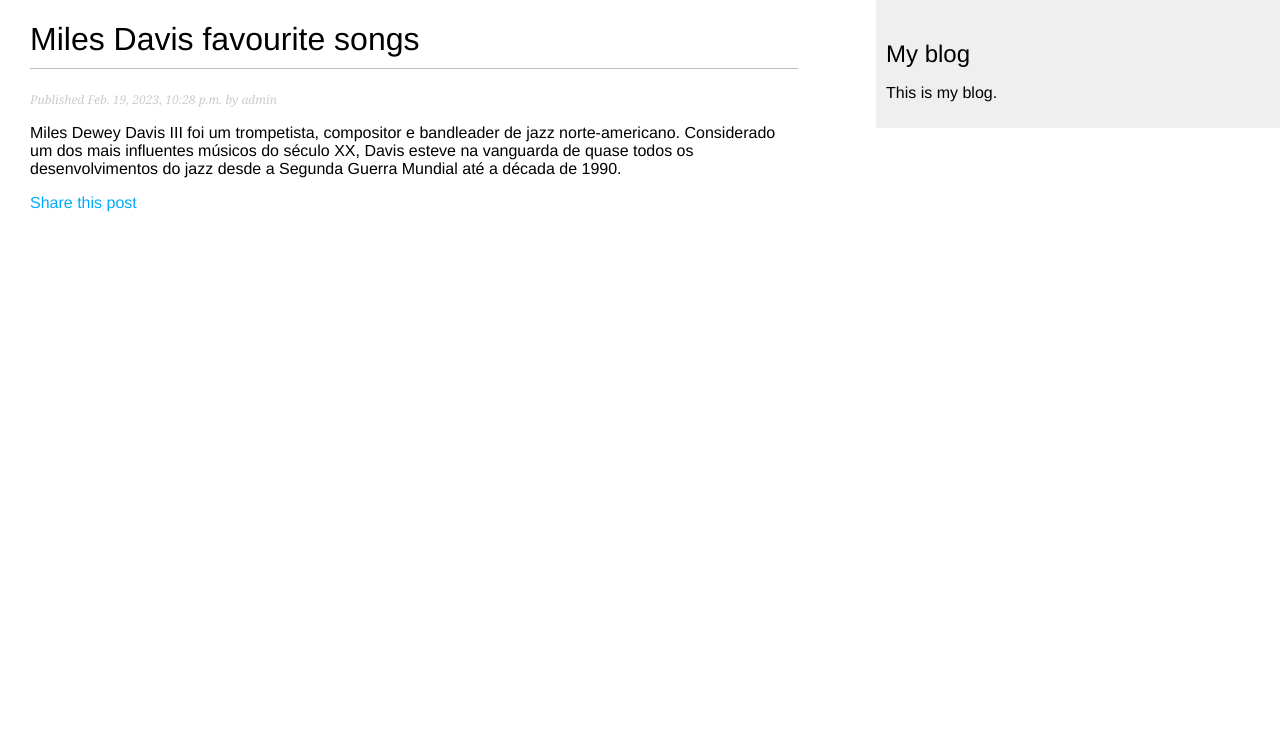
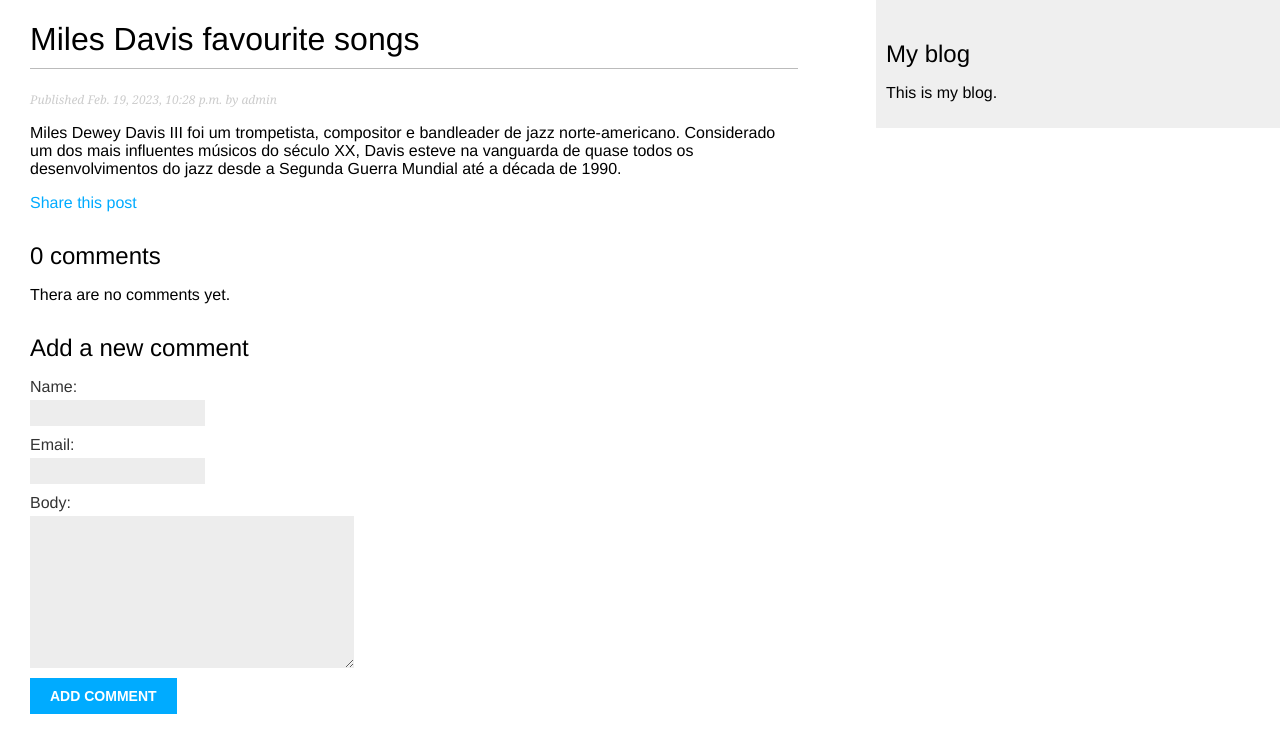
Before and after one commit to pceinstein/blog, a Django app: a page that uses blog/templates/blog/post/detail.html in a window 1280 px wide. Shown: the top 753 px of the page. Run offline with Django 4.2, Linux system fonts and the light colour scheme; data comes from the database, SQL or seed files in the repository; both versions use the stored data as it was after the commit.

Commit message:
Criando um Sistema de Comentários

```diff
--- a/blog/forms.py
+++ b/blog/forms.py
@@ -1,4 +1,5 @@
 from django import forms
+from .models import Comment
 
 
 class EmailPostForm(forms.Form):
@@ -8,3 +9,9 @@ class EmailPostForm(forms.Form):
     comments = forms.CharField(
         required=False,
         widget=forms.Textarea)
+
+
+class CommentForm(forms.ModelForm):
+    class Meta:
+        model = Comment
+        fields = ('name', 'email', 'body')
--- a/blog/models.py
+++ b/blog/models.py
@@ -53,3 +53,23 @@ class Post(models.Model):
                 self.publish.month,
                 self.publish.day,
                 self.slug])
+
+
+class Comment(models.Model):
+    post = models.ForeignKey(
+        Post,
+        on_delete=models.CASCADE,
+        related_name='comments'
+    )
+    name = models.CharField(max_length=80)
+    email = models.EmailField()
+    body = models.TextField()
+    created = models.DateTimeField(auto_now_add=True)
+    updated = models.DateTimeField(auto_now=True)
+    active = models.BooleanField(default=True)
+
+    class Meta:
+        ordering = ('created',)
+
+    def __str__(self):
+        return f"Comment by {self.name} on {self.post}"
--- a/blog/templates/blog/post/detail.html
+++ b/blog/templates/blog/post/detail.html
@@ -14,4 +14,33 @@
             Share this post
         </a>
     </p>
+
+    {% with comments.count as total_comments %}
+        <h2>
+            {{ total_comments }} comment{{ total_comments|pluralize }}
+        </h2>
+    {% endwith %}
+
+    {% for comment in comments %}
+        <div class="comment">
+            <p class="info">
+                Comment {{ forloop.counter }} by {{ comment.name }}
+                {{ comment.created }}
+            </p>
+            {{ comment.body|linebreaks }}
+        </div>
+    {% empty %}
+        <p>Thera are no comments yet.</p>
+    {% endfor %}
+
+    {% if new_comment %}
+        <h2>Your comment has been added.</h2>
+    {% else %}
+        <h2>Add a new comment</h2>
+        <form method="post">
+            {{ comment_form.as_p }}
+            {% csrf_token %}
+            <p><input type="submit" value="Add comment"></p>
+        </form>
+    {% endif %}
 {% endblock %}
--- a/blog/views.py
+++ b/blog/views.py
@@ -1,8 +1,8 @@
 from django.shortcuts import render, get_object_or_404
-from .models import Post
+from .models import Post, Comment
 from django.core.paginator import Paginator, EmptyPage, PageNotAnInteger
 from django.views.generic import ListView
-from .forms import EmailPostForm
+from .forms import EmailPostForm, CommentForm
 from django.core.mail import send_mail
 import os
 
@@ -17,6 +17,7 @@ class PostListView(ListView):
 
 
 # obter todas as postagens cujo status seja published
+# substituída por PostListView a cima
 def post_list(request):
     object_list = Post.published.all()
     paginator = Paginator(object_list, 3)   # 3 postagens em cada página
@@ -45,9 +46,32 @@ def post_detail(request, year, month, day, post):
             publish__month=month,
             publish__day=day)
 
+    # Lista dos comentários ativos para esta postagem
+    comments = post.comments.filter(active=True)
+
+    new_comment = None
+
+    if request.method == 'POST':
+        # Um comentário foi postado
+        comment_form = CommentForm(data=request.POST)
+        if comment_form.is_valid():
+            # Cria o objeto Comment, mas não
+            # o salva ainda no banco de dados
+            new_comment = comment_form.save(commit=False)
+            # Atribui a postagem atual ao comentário
+            new_comment.post = post
+            # Salva o comentário no banco de dados
+            new_comment.save()
+
+    else:   # GET request
+        comment_form = CommentForm()
+
     return render(request,
         'blog/post/detail.html',
-        {'post':post})
+        {'post':post,
+         'comments':comments,
+         'new_comment':new_comment,
+         'comment_form':comment_form})
 
 
 # compartilhamento de postagens com e-mail
```
Also changed, not shown: blog/admin.py (+7 -1 lines), blog/migrations/0002_comment.py (added), db.sqlite3.
